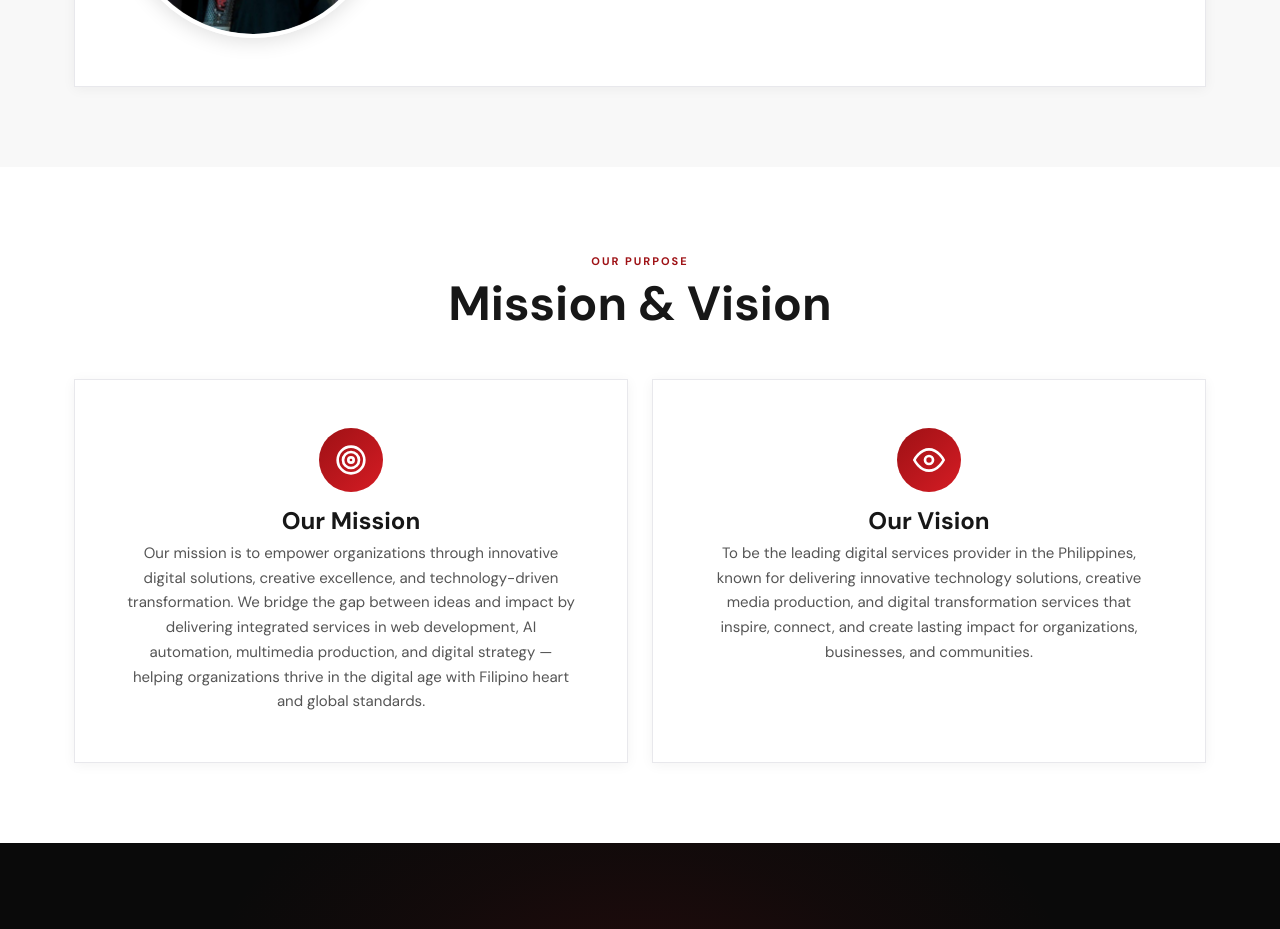
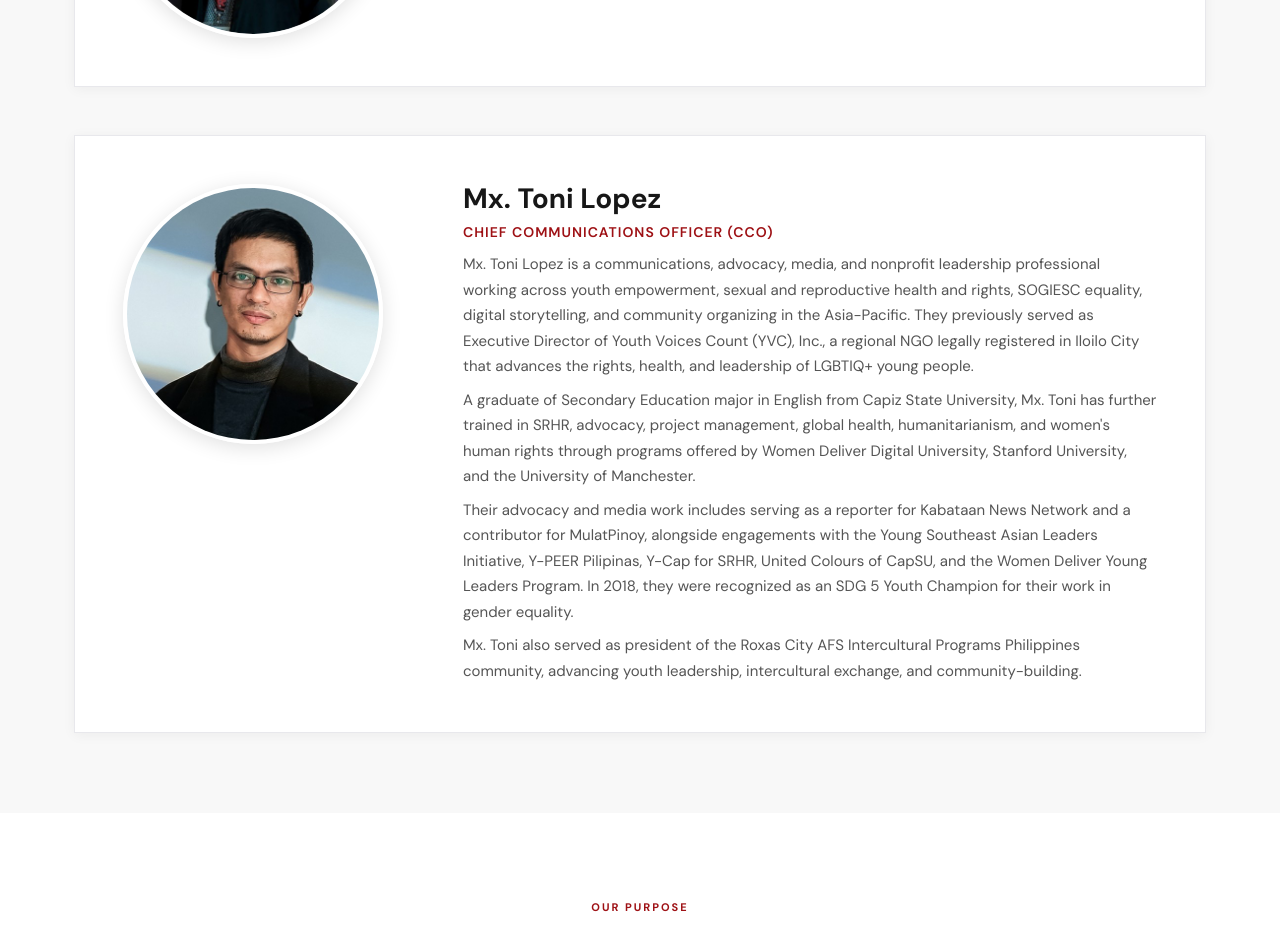
Before and after one commit to J-Akiru5/mdm, a Next.js app: page /about in a window 1280 px wide. Shown: the part 3320-4249 px from the top of the page. Built offline with nearby package versions, Linux system fonts and the light colour scheme; no server answers.

Commit message:
feat(team): add Mx. Toni Lopez profile
Adds Mx. Toni Lopez as Chief Communications Officer with their bio and a 512x512 square portrait cropped for the team avatar.

```diff
--- a/src/data/team.ts
+++ b/src/data/team.ts
@@ -33,4 +33,16 @@ export const teamMembers: TeamMember[] = [
     company: "Founder, Syntaxure Labs",
     companyUrl: "https://www.syntaxure.dev/",
   },
+  {
+    id: "toni-lopez",
+    name: "Mx. Toni Lopez",
+    role: "Chief Communications Officer (CCO)",
+    bio: [
+      "Mx. Toni Lopez is a communications, advocacy, media, and nonprofit leadership professional working across youth empowerment, sexual and reproductive health and rights, SOGIESC equality, digital storytelling, and community organizing in the Asia-Pacific. They previously served as Executive Director of Youth Voices Count (YVC), Inc., a regional NGO legally registered in Iloilo City that advances the rights, health, and leadership of LGBTIQ+ young people.",
+      "A graduate of Secondary Education major in English from Capiz State University, Mx. Toni has further trained in SRHR, advocacy, project management, global health, humanitarianism, and women's human rights through programs offered by Women Deliver Digital University, Stanford University, and the University of Manchester.",
+      "Their advocacy and media work includes serving as a reporter for Kabataan News Network and a contributor for MulatPinoy, alongside engagements with the Young Southeast Asian Leaders Initiative, Y-PEER Pilipinas, Y-Cap for SRHR, United Colours of CapSU, and the Women Deliver Young Leaders Program. In 2018, they were recognized as an SDG 5 Youth Champion for their work in gender equality.",
+      "Mx. Toni also served as president of the Roxas City AFS Intercultural Programs Philippines community, advancing youth leadership, intercultural exchange, and community-building.",
+    ],
+    image: "/images/team/Tony.jpg",
+  },
 ];
```
Also changed, not shown: public/images/team/Tony.jpg (added).
